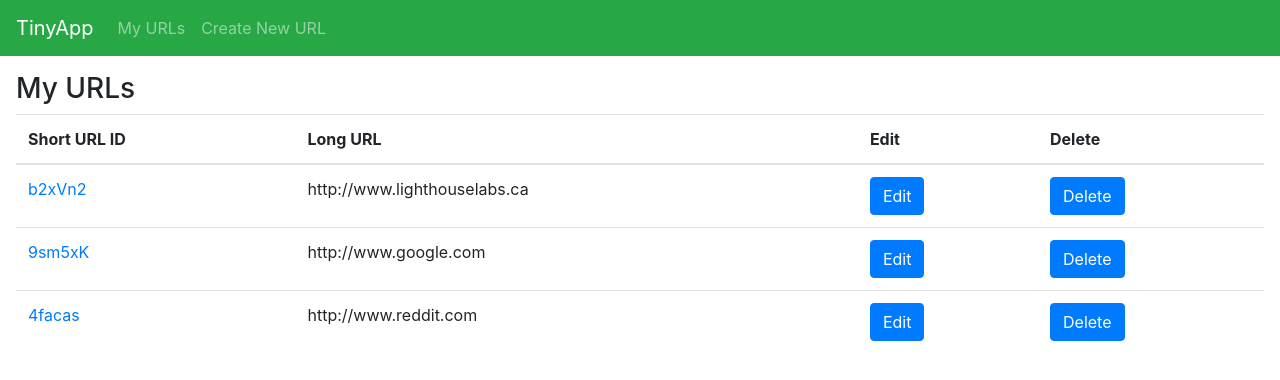
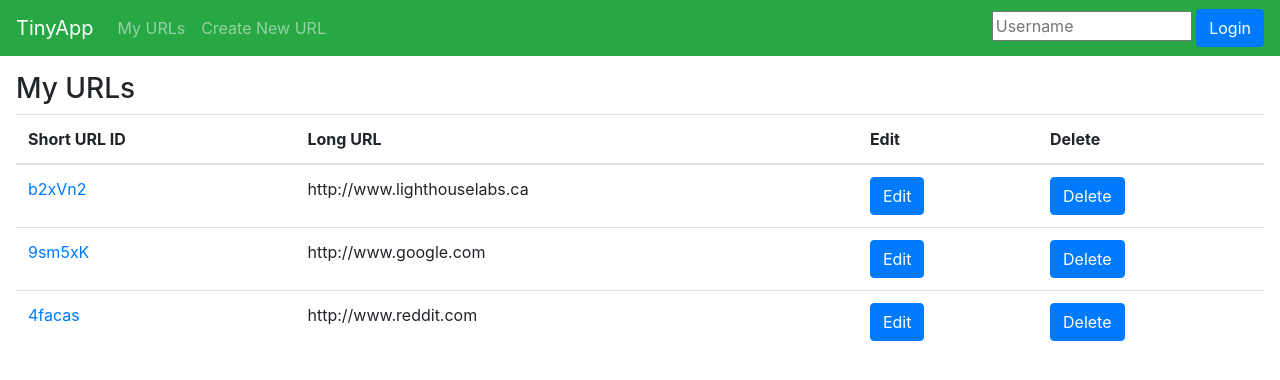
Before and after one commit to rameshraman86/tinyapp, a Node server app: page /urls in a window 1280 px wide. Shown: the top 380 px of the page. Run offline with Node 20, Linux system fonts and the light colour scheme; some libraries are stand-ins or nearby versions.

Commit message:
added cookies to _header.ejs and express_server.js. minor UI update tp urls_index.js

```diff
--- a/express_server.js
+++ b/express_server.js
@@ -73,6 +73,13 @@ app.post("/urls/:id/update", (req, res) => {
 });
 
 
+//Login POST: should set a cookie named username to the value submitted in the request body via the login form. After our server has set the cookie it should redirect the browser back to the /urls page.
+app.post("/login", (req, res) => {
+  res.cookie("username", req.body.username);
+  res.redirect("/urls");
+});
+
+
 app.listen(PORT, () => {
   console.log(`Example app Listening to port: ${PORT}`);
 });
--- a/views/partials/_header.ejs
+++ b/views/partials/_header.ejs
@@ -1,15 +1,8 @@
 <header>
   <nav class="navbar navbar-expand-md navbar-dark bg-success">
     <a class="navbar-brand" href="/urls">TinyApp</a>
-    <button
-      class="navbar-toggler"
-      type="button"
-      data-toggle="collapse"
-      data-target="#navbarNavAltMarkup"
-      aria-controls="navbarNavAltMarkup"
-      aria-expanded="false"
-      aria-label="Toggle navigation"
-    >
+    <button class="navbar-toggler" type="button" data-toggle="collapse" data-target="#navbarNavAltMarkup"
+      aria-controls="navbarNavAltMarkup" aria-expanded="false" aria-label="Toggle navigation">
       <span class="navbar-toggler-icon"></span>
     </button>
     <div class="collapse navbar-collapse" id="navbarNavAltMarkup">
@@ -18,5 +11,13 @@
         <a class="nav-item nav-link" href="/urls/new">Create New URL</a>
       </div>
     </div>
+    <div>
+      <form method="post" action="/login">
+        <label for="username"></label>
+        <input class="username" type="text" name=username placeholder="Username" style="width: 200px" />
+        <button type="submit" class="btn btn-primary">Login</button>
+      </form>
+    </div>
+
   </nav>
 </header>
--- a/views/urls_index.ejs
+++ b/views/urls_index.ejs
@@ -30,9 +30,7 @@
         <% for (let id in urls) { %>
           <tr>
             <td>
-              <a href="/urls/<%= id %>">
-                <%= id %>
-              </a>
+              <a href = "/urls/<%= id %>"><%= id %></a>
             </td>
             <td>
               <%= urls[id] %>
```
